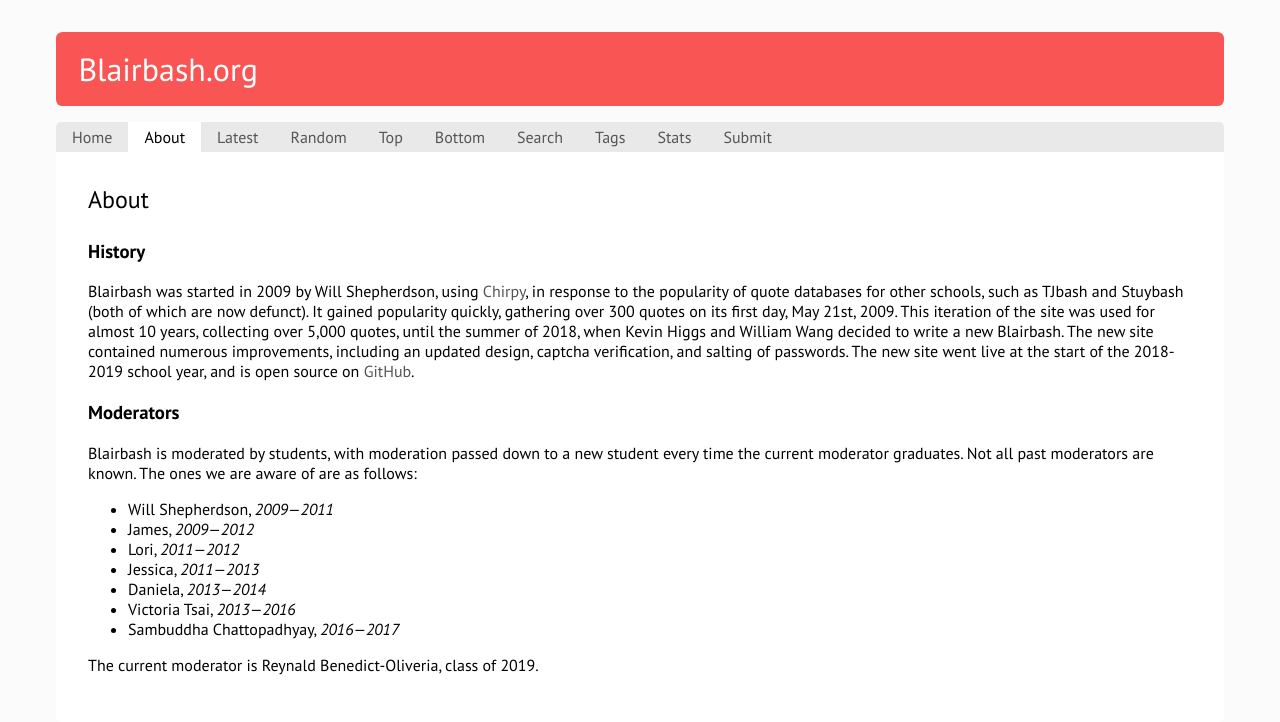
After one commit to blairsec/blairbash, a Django app: page /about in a window 1280 px wide. The commit adds this page. Shown: the top 722 px of the page. Run offline with Django 3.2, Linux system fonts and the light colour scheme.

Commit message:
about page

```diff
--- /dev/null
+++ b/qdb/templates/qdb/about.html
@@ -0,0 +1,20 @@
+{% extends 'qdb/base.html' %}
+
+{% block content %}
+	<h1>{% block title %}About{% endblock %}</h1>
+	<h3>History</h3>
+	<p>Blairbash was started in 2009 by Will Shepherdson, using <a href="http://chirpy.sourceforge.net/">Chirpy</a>, in response to the popularity of quote databases for other schools, such as TJbash and Stuybash (both of which are now defunct). It gained popularity quickly, gathering over 300 quotes on its first day, May 21st, 2009. This iteration of the site was used for almost 10 years, collecting over 5,000 quotes, until the summer of 2018, when Kevin Higgs and William Wang decided to write a new Blairbash. The new site contained numerous improvements, including an updated design, captcha verification, and salting of passwords. The new site went live at the start of the 2018-2019 school year, and is open source on <a href="https://github.com/blairsec/blairbash">GitHub</a>.</p>
+	<h3>Moderators</h3>
+	<p>Blairbash is moderated by students, with moderation passed down to a new student every time the current moderator graduates. Not all past moderators are known. The ones we are aware of are as follows:</p>
+	<ul>
+		<li>Will Shepherdson, <em>2009&mdash;2011</em></li>
+		<li>James, <em>2009&mdash;2012</em></li>
+		<li>Lori, <em>2011&mdash;2012</em></li>
+		<li>Jessica, <em>2011&mdash;2013</em></li>
+		<li>Daniela, <em>2013&mdash;2014</em></li>
+		<li>Victoria Tsai, <em>2013&mdash;2016</em></li>
+		<li>Sambuddha Chattopadhyay, <em>2016&mdash;2017</em></li>
+	</ul>
+	<p>The current moderator is Reynald Benedict-Oliveria, class of 2019.</p>
+
+{% endblock %}
--- a/qdb/templates/qdb/base.html
+++ b/qdb/templates/qdb/base.html
@@ -15,6 +15,7 @@
 			<nav class="main">
 				<ul>
 					<li{% if request.path == '/' %} class="active" {% endif %}><a href="/">Home</a></li><!--
+					--><li{% if request.path == '/about' %} class="active" {% endif %}><a href="/about">About</a></li><!--
 					--><li{% if request.path == '/latest' %} class="active" {% endif %}><a href="/latest">Latest</a></li><!--
 					--><li{% if request.path == '/random' %} class="active" {% endif %}><a href="/random">Random</a></li><!--
 					--><li{% if request.path == '/top' %} class="active" {% endif %}><a href="/top">Top</a></li><!--
--- a/qdb/urls.py
+++ b/qdb/urls.py
@@ -15,6 +15,7 @@ urlpatterns = [
 	path('search', views.search, name='search'),
 	path('submit', views.submit, name='submit'),
 	path('news', views.news, name='news'),
+	path('about', views.about, name='about'),
 	path('tags/autocomplete', views.TagAutocomplete.as_view(model=Quote), name='quote_tags_autocomplete'),
 	path('<int:quote_id>', views.quote, name='quote'),
 	path('<int:quote_id>/up', views.vote_up),
--- a/qdb/views.py
+++ b/qdb/views.py
@@ -38,6 +38,10 @@ def news(request):
 		'news_list': News.objects.order_by('-timestamp')
 	}
 	return HttpResponse(template.render(context, request))
+
+def about(request):
+	template = loader.get_template('qdb/about.html')
+	return HttpResponse(template.render({}, request))
 
 def get_quotes(title, quote_list, request, per_page=10, no_pages=False, query=False, tag=False):
 	start = 0
```
